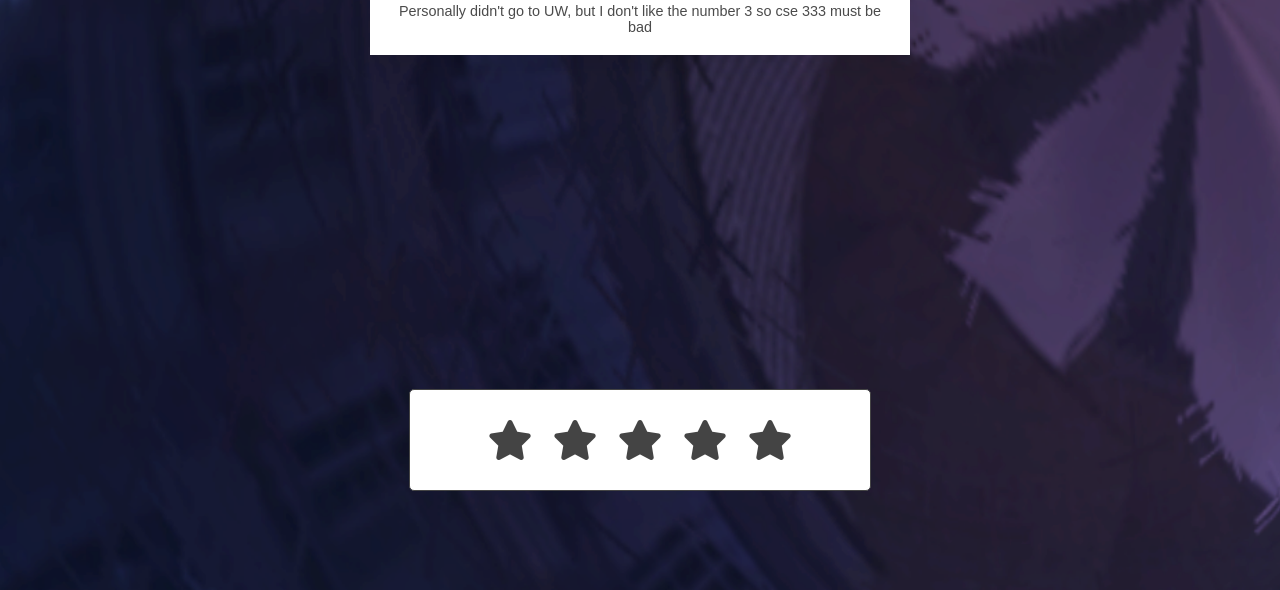
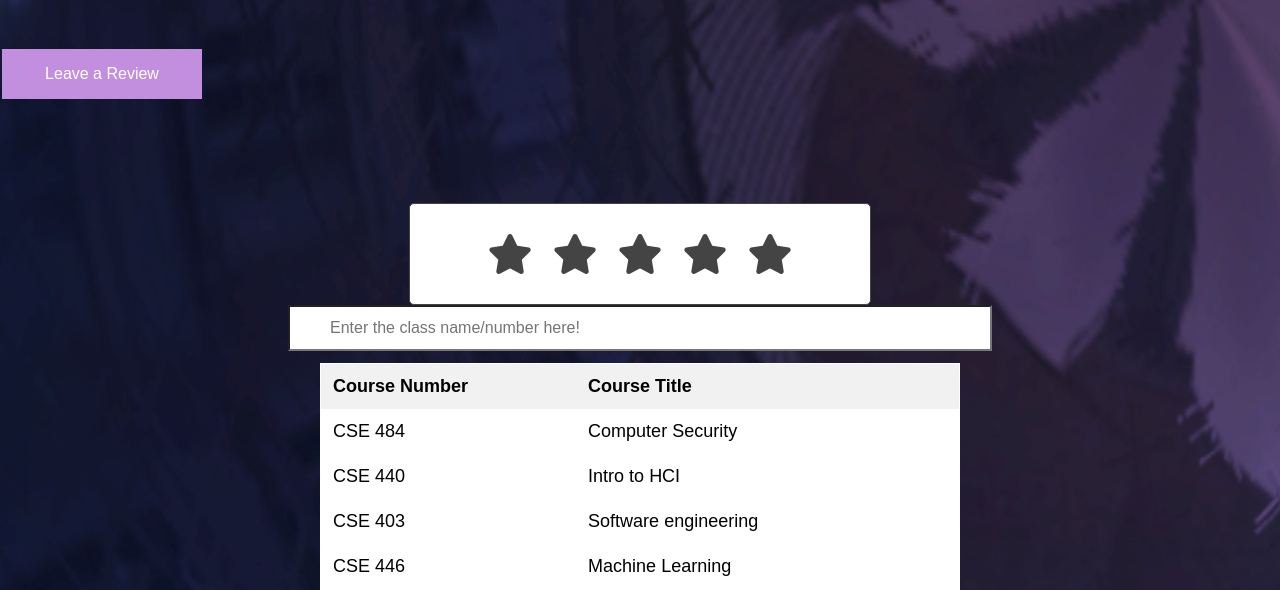
Before and after one commit to Navkiran23/DubSpot, a website: page FrontEnd/DubSpotCourseFinder.html in a window 1280 px wide. Shown: the part 210-800 px from the top of the page. Drawn offline with Linux system fonts and the light colour scheme.

Commit message:
course finder and calendar updates, the bug on calendar is done! Coursefinder has review display!

```diff
--- /dev/null
+++ b/FrontEnd/CourseFinder.js
@@ -0,0 +1,43 @@
+const btn = document.querySelector("button");
+const post = document.querySelector(".post");
+const widget = document.querySelector(".star-widget");
+const editBtn = document.querySelector(".edit");
+
+    btn.onclick = ()=>{
+      widget.style.display ="none";
+      post.style.display ="block";
+      return false;
+    }
+    post.onclick = ()=> {
+      var review = document.getElementByID('textarea');
+      //How to display this in a comment
+      //How to get number of stars clicked!
+    }
+
+//Filter table Javascript
+function myFunction() {
+  // Declare variables
+  var input, filter, table, tr, td, i, txtValue;
+  input = document.getElementById("myInput");
+  filter = input.value.toUpperCase();
+  table = document.getElementById("myTable");
+  tr = table.getElementsByTagName("tr");
+
+  // Loop through all table rows, and hide those who don't match the search query
+  for (i = 0; i < tr.length; i++) {
+    td = tr[i].getElementsByTagName("td")[0];
+    if (td) {
+      txtValue = td.textContent || td.innerText;
+      if (txtValue.toUpperCase().indexOf(filter) > -1) {
+        tr[i].style.display = "";
+      } else {
+        tr[i].style.display = "none";
+      }
+    }
+  }
+}
+
+//Popup for the reviews
+const ReviewLeaver = document.querySelector("ReviewLeaveButton");
+ReviewLeaver.onclick() = ()=> {
+}
--- a/FrontEnd/DubSpotCalendar.css
+++ b/FrontEnd/DubSpotCalendar.css
@@ -72,7 +72,7 @@ nav {
 }
 
 .Web-link a {
-  color: rgb(78, 86, 120);
+  color: rgb(194, 143, 223);
   text-align: none;
   letter-spacing: 3px;
   font-size: 14px;
@@ -87,6 +87,10 @@ nav {
 .outer {
   position:relative;
 }
+
+
+
+
 
 .calendar {
   margin-left: 80px;
--- a/FrontEnd/DubSpotCourseFinder.css
+++ b/FrontEnd/DubSpotCourseFinder.css
@@ -15,6 +15,7 @@ body {
     -o-background-size: cover;
     background-size: cover;
 }
+
 /*Comment sections css */
 .SecondBody {
     display: grid;
@@ -124,7 +125,6 @@ input:checked ~ label{
 }
 input#rate-5:checked ~ label{
     color: ;
-    text-shadow: 0 0 20px #952;
 }
 #rate-1:checked ~ form header:before{
     content: "Very Bad Experience"
@@ -255,3 +255,50 @@ nav1 {
     /*background-color: rgb(88, 96, 132);*/
     text-decoration: underline;
   }
+
+  /*Filter table code */
+  #myInput {
+    background-position: 10px 12px; /* Position the search icon */
+    background-repeat: no-repeat; /* Do not repeat the icon image */
+    width: 50%; /* Full-width */
+    font-size: 16px; /* Increase font-size */
+    padding: 12px 20px 12px 40px; /* Add some padding */
+    margin-bottom: 12px; /* Add some space below the input */
+  }
+
+  #myTable {
+    background: #ffff;
+    border-collapse: collapse; /* Collapse borders */
+    width: 50%; /* Full-width */
+    border: 1px solid #ffff; /* Add a grey border */
+    font-size: 18px; /* Increase font-size */
+  }
+
+  #myTable th, #myTable td {
+    text-align: left; /* Left-align text */
+    padding: 12px; /* Add padding */
+  }
+
+  #myTable tr.header, #myTable tr:hover {
+    /* Add a grey background color to the table header and on hover */
+    background-color: #f1f1f1;
+  }
+
+  /*Leave review button stylization*/
+  .ReviewLeaveButton {
+    background-color: rgb(194, 143, 223);
+    border: none;
+    color: white;
+    width: 200px;
+    height: 90px;
+    padding: 16px 32px;
+    text-align: center;
+    font-size: 16px;
+    margin: 4px 2px;
+    opacity: 1;
+    transition: 0.3s;
+    display: inline-block;
+    text-decoration: none;
+    cursor: pointer;
+  }
+  .ReviewLeaveButton:hover {opacity: 0.5}
--- a/FrontEnd/DubSpotCourseFinder.html
+++ b/FrontEnd/DubSpotCourseFinder.html
@@ -33,7 +33,7 @@
         <div class="profile">
           <!--name-and-username-->
           <div class="username">
-            <h1>Adam Sandler</h1>
+            <h1>John Johnson</h1>
           </div>
         </div>
         <!--reviews------>
@@ -53,6 +53,8 @@
   </div>
 </div>
 
+<!-- popup button for the leave review -->
+<button class="ReviewLeaveButton">Leave a Review</button>
 <!-- Reviews code-->
 <div class="ThirdBody">
   <div class="container">
@@ -81,23 +83,33 @@
       </form>
     </div>
   </div>
-  <script>
-    const btn = document.querySelector("button");
-    const post = document.querySelector(".post");
-    const widget = document.querySelector(".star-widget");
-    const editBtn = document.querySelector(".edit");
 
-    btn.onclick = ()=>{
-      widget.style.display ="none";
-      post.style.display ="block";
-      return false;
-    }
-    post.onclick = ()=> {
-      var review = document.getElementByID('textarea');
-      //How to display this in a comment
-      //How to get number of stars clicked!
-    }
-  </script>
+  <!--Filtered table code-->
+  <input type="text" id="myInput" onkeyup="myFunction()" placeholder="Enter the class name/number here!">
+
+  <table id="myTable">
+    <tr class="header">
+      <th style="width:40%;">Course Number</th>
+      <th style="width:60%;">Course Title</th>
+    </tr>
+    <tr>
+      <td>CSE 484</td>
+      <td>Computer Security</td>
+    </tr>
+    <tr>
+      <td>CSE 440</td>
+      <td>Intro to HCI</td>
+    </tr>
+    <tr>
+      <td>CSE 403</td>
+      <td>Software engineering</td>
+    </tr>
+    <tr>
+      <td>CSE 446</td>
+      <td>Machine Learning</td>
+    </tr>
+  </table>
+  <script src="CourseFinder.js"></script>
 </div>
 </body>
 </html>
```
Also changed, not shown: WeeklyReports/Report May4-May10.md (+1 -1 lines).
